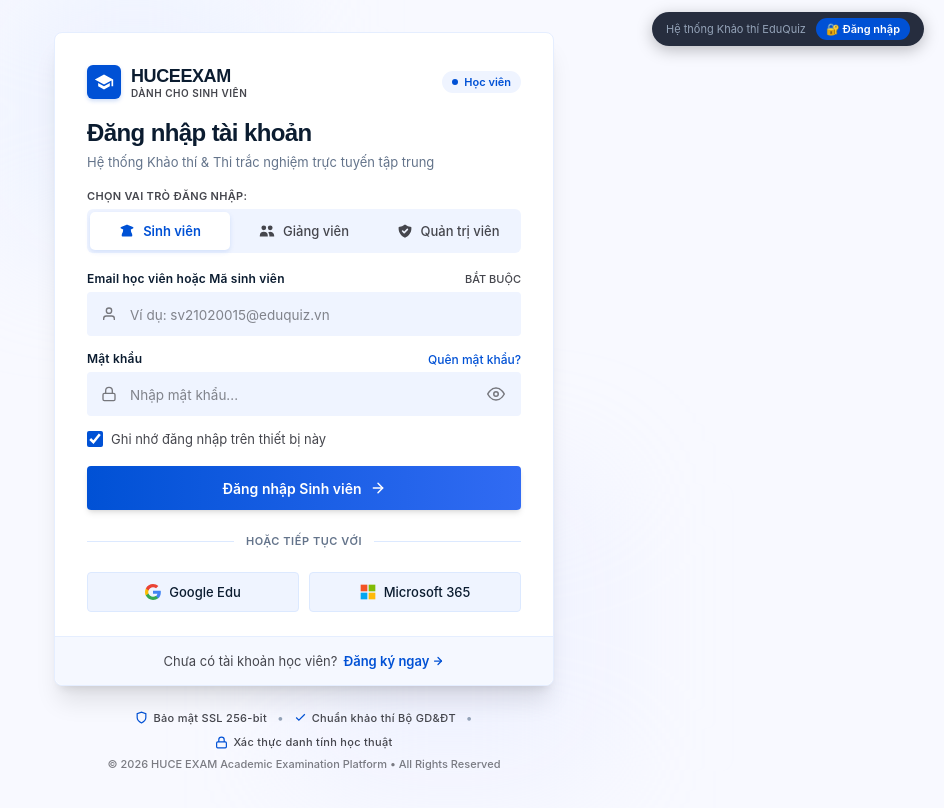
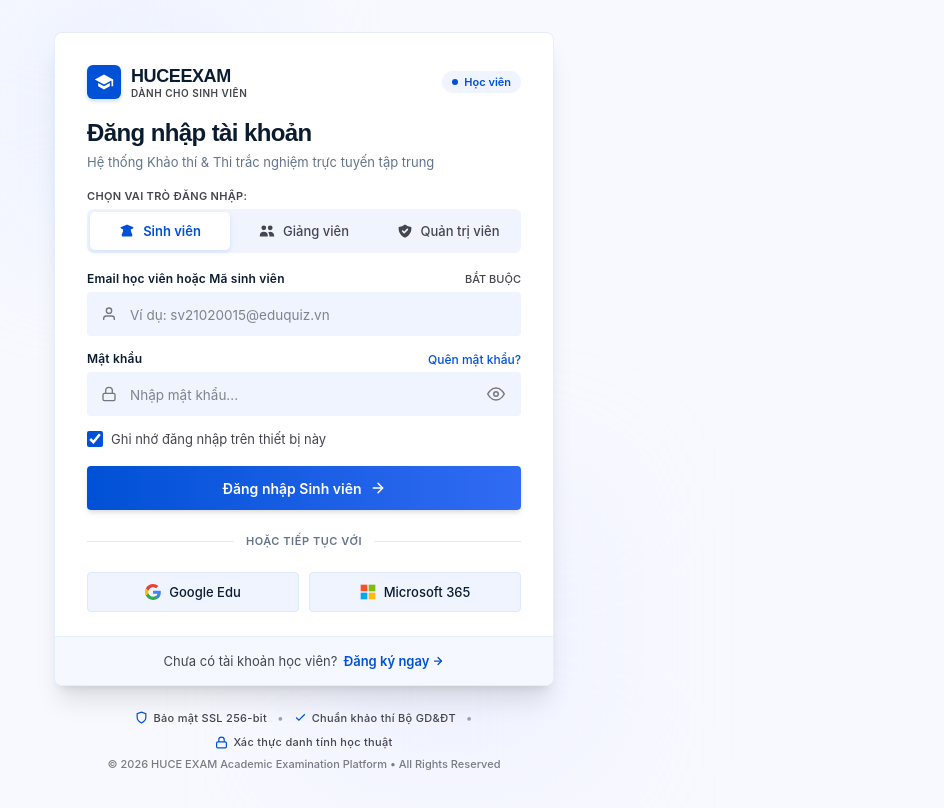
Before and after one commit to Meepo1217/web-thi-online, a React app in the folder frontend/: page /login in a window 1280 px wide. Shown: the top 808 px of the page, without its empty margins (336-1280 px from the left). Built offline with nearby package versions, Linux system fonts and the light colour scheme; the HTML template or start-up script is replaced by a standard one.

Commit message:
remove: remove floating RoleSwitcherBar from App.jsx

```diff
--- a/frontend/src/App.jsx
+++ b/frontend/src/App.jsx
@@ -1,5 +1,5 @@
 import { useState, useEffect } from 'react';
-import { BrowserRouter, Routes, Route, Navigate, Link, useNavigate } from 'react-router-dom';
+import { BrowserRouter, Routes, Route, Navigate, Link } from 'react-router-dom';
 import axios from 'axios';
 import { AuthProvider, useAuth } from './context/AuthContext';
 import ProtectedRoute from './components/auth/ProtectedRoute';
@@ -108,145 +108,6 @@ function ConnectionTest() {
 }
 
 /**
- * Thanh chuyển đổi và kiểm soát Vai trò nhanh ở góc trên màn hình
- */
-function RoleSwitcherBar() {
-  const { user, isAuthenticated, logout, switchRole } = useAuth();
-  const navigate = useNavigate();
-
-  return (
-    <div
-      style={{
-        position: 'fixed',
-        top: '12px',
-        right: '20px',
-        zIndex: 99999,
-        background: 'rgba(15, 23, 42, 0.90)',
-        backdropFilter: 'blur(8px)',
-        color: '#FFFFFF',
-        padding: '6px 14px',
-        borderRadius: '30px',
-        display: 'flex',
-        alignItems: 'center',
-        gap: '10px',
-        boxShadow: '0 4px 16px rgba(0, 0, 0, 0.25)',
-        fontSize: '12px',
-        fontFamily: "'Inter', sans-serif",
-      }}
-    >
-      {isAuthenticated ? (
-        <>
-          <span style={{ color: '#94A3B8', fontSize: '11px' }}>
-            Đang đăng nhập:
-          </span>
-          <span
-            style={{
-              color: '#FFFFFF',
-              fontWeight: 600,
-              fontSize: '12px',
-              maxWidth: '130px',
-              whiteSpace: 'nowrap',
-              overflow: 'hidden',
-              textOverflow: 'ellipsis',
-            }}
-            title={user?.name}
-          >
-            {user?.name}
-          </span>
-          <span
-            style={{
-              padding: '2px 8px',
-              borderRadius: '12px',
-              background:
-                user?.role === 'admin'
-                  ? '#7C3AED'
-                  : user?.role === 'teacher'
-                  ? '#0051D5'
-                  : '#059669',
-              fontSize: '11px',
-              fontWeight: 600,
-            }}
-          >
-            {user?.role === 'admin'
-              ? '🛡️ Quản trị viên'
-              : user?.role === 'teacher'
-              ? '👨‍🏫 Giảng viên'
-              : '👨‍🎓 Sinh viên'}
-          </span>
-
-          {/* Nút đổi vai trò nhanh để test */}
-          <button
-            type="button"
-            onClick={() => {
-              const roles = ['student', 'teacher', 'admin'];
-              const currentIdx = roles.indexOf(user?.role || 'student');
-              const nextRole = roles[(currentIdx + 1) % roles.length];
-              switchRole(nextRole);
-              if (nextRole === 'admin') navigate('/admin/dashboard');
-              else if (nextRole === 'teacher') navigate('/teacher/dashboard');
-              else navigate('/student');
-            }}
-            style={{
-              background: 'rgba(255, 255, 255, 0.16)',
-              border: 'none',
-              color: '#E2E8F0',
-              padding: '3px 8px',
-              borderRadius: '12px',
-              fontSize: '11px',
-              cursor: 'pointer',
-              fontWeight: 500,
-            }}
-            title="Chuyển nhanh vai trò (Sinh viên -> Giảng viên -> Quản trị viên)"
-          >
-            ⇄ Đổi vai trò
-          </button>
-
-          {/* Nút đăng xuất */}
-          <button
-            type="button"
-            onClick={() => {
-              logout();
-              navigate('/login');
-            }}
-            style={{
-              background: '#BA1A1A',
-              border: 'none',
-              color: '#FFFFFF',
-              padding: '3px 8px',
-              borderRadius: '12px',
-              fontSize: '11px',
-              cursor: 'pointer',
-              fontWeight: 600,
-            }}
-            title="Đăng xuất khỏi hệ thống"
-          >
-            Thoát
-          </button>
-        </>
-      ) : (
-        <>
-          <span style={{ color: '#94A3B8', fontSize: '11px' }}>Hệ thống Khảo thí EduQuiz</span>
-          <Link
-            to="/login"
-            style={{
-              color: '#FFFFFF',
-              textDecoration: 'none',
-              padding: '4px 10px',
-              borderRadius: '16px',
-              background: '#0051D5',
-              fontWeight: 600,
-              fontSize: '11px',
-            }}
-          >
-            🔐 Đăng nhập
-          </Link>
-        </>
-      )}
-    </div>
-  );
-}
-
-/**
  * Điều hướng root "/" theo trạng thái xác thực và vai trò:
  * - Chưa đăng nhập -> /login
  * - Quản trị viên -> /admin/dashboard
@@ -281,9 +142,6 @@ function App() {
   return (
     <AuthProvider>
       <BrowserRouter>
-        {/* Thanh chuyển đổi / thông tin Role nổi trên góc phải */}
-        <RoleSwitcherBar />
-
         <Routes>
           {/* 1. Mặc định truy cập đầu tiên ("/") -> chuyển hướng theo auth và role */}
           <Route path="/" element={<RootRedirect />} />
```
